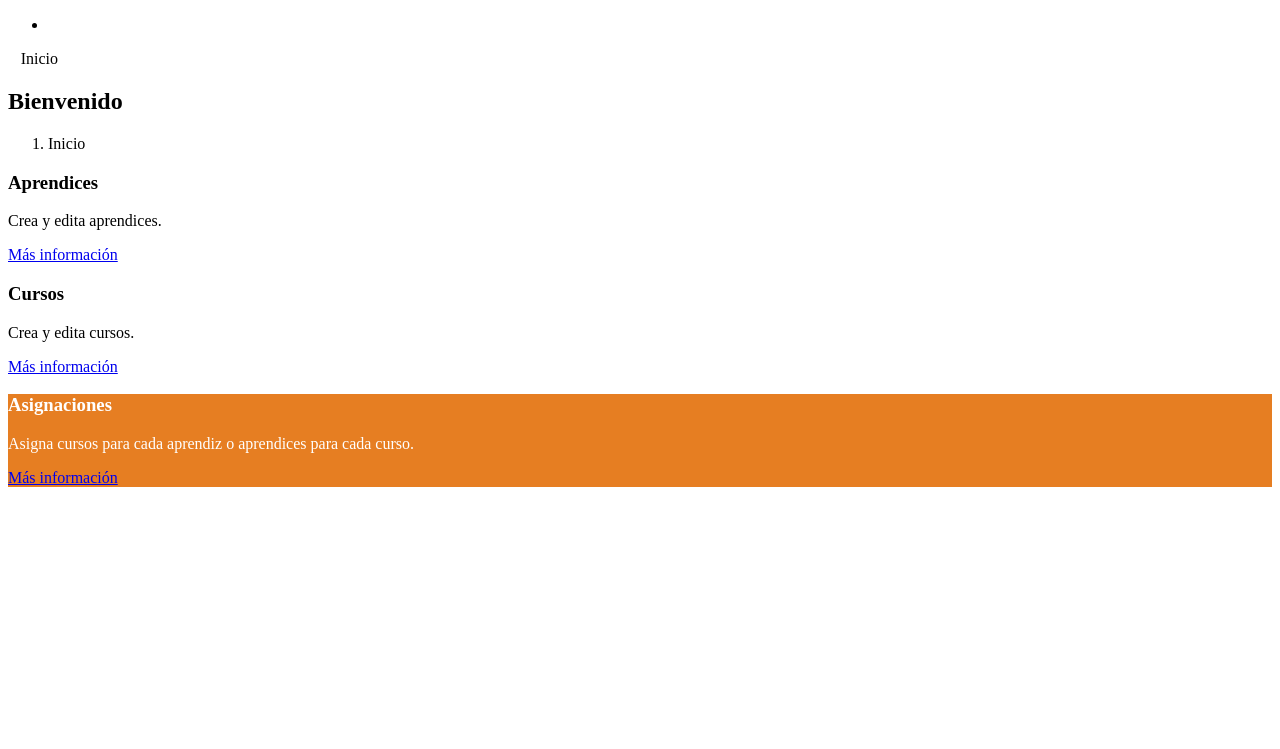
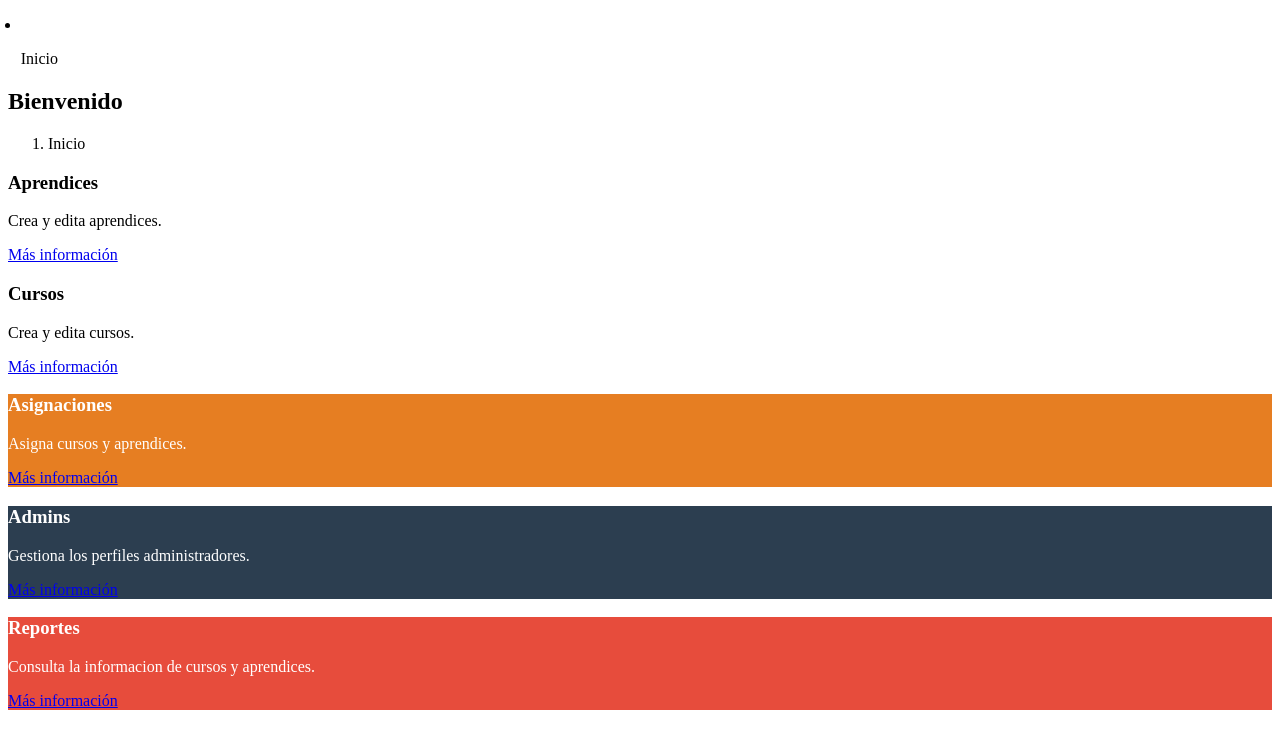
Before and after one commit to sebaslopezg/SENAP1, a PHP site: template views/home.php in a window 1280 px wide. Shown: the top 749 px of the page. Run offline with PHP 8.4, Linux system fonts and the light colour scheme; the template is opened without the code that fills it, so the values that code supplies are empty.

Commit message:
Mejoras en el front

```diff
--- a/views/home.php
+++ b/views/home.php
@@ -7,6 +7,7 @@
     <title>Inicio</title>
 
     <?php header_template(); ?>
+
 </head>
 
 <body class="hold-transition sidebar-mini">
@@ -14,7 +15,7 @@
         <!-- Barra de navegación -->
         <nav class="main-header navbar navbar-expand navbar-white navbar-light">
             <!-- Enlaces de navegación -->
-            <ul class="navbar-nav">
+            <ul class="navbar-nav" style="padding-left: 1%;">
                 <li class="nav-item">
                     <a class="nav-link" data-widget="pushmenu" href="#"><i class="fas fa-bars"></i></a>
                 </li>
@@ -32,7 +33,7 @@
                 <div class="container-fluid">
                     <div class="row mb-2">
                         <div class="col-sm-6">
-                            <h1>Bienvenido</h1>
+                            <h1><b>Bienvenido</b></h1>
                         </div>
                         <div class="col-sm-6" style="padding-right: 1.5%">
                             <ol class="breadcrumb float-sm-right">
@@ -79,12 +80,38 @@
                             <div class="small-box" style="color: white; background-color: #e67e22">
                                 <div class="inner">
                                     <h3>Asignaciones</h3>
-                                    <p>Asigna cursos para cada aprendiz o aprendices para cada curso.</p>
+                                    <p>Asigna cursos y aprendices.</p>
                                 </div>
                                 <div class="icon">
                                     <i class="fas fa-tasks"></i>
                                 </div>
                                 <a href="index.php?call=asignaciones" class="small-box-footer">Más información <i class="fas fa-arrow-circle-right"></i></a>
+                            </div>
+                        </div>
+
+                        <div class="col-lg-4 col-6">
+                            <div class="small-box" style="color: white; background-color: #2C3E50">
+                                <div class="inner">
+                                    <h3>Admins</h3>
+                                    <p>Gestiona los perfiles administradores.</p>
+                                </div>
+                                <div class="icon">
+                                    <i class="fas fa-user-cog"></i>
+                                </div>
+                                <a href="index.php?call=admins" class="small-box-footer">Más información <i class="fas fa-arrow-circle-right"></i></a>
+                            </div>
+                        </div>
+
+                        <div class="col-lg-4 col-6">
+                            <div class="small-box" style="color: white; background-color: #E74C3C">
+                                <div class="inner">
+                                    <h3>Reportes</h3>
+                                    <p>Consulta la informacion de cursos y aprendices.</p>
+                                </div>
+                                <div class="icon">
+                                    <i class="fas fa-flag"></i>
+                                </div>
+                                <a href="index.php?call=reportes" class="small-box-footer">Más información <i class="fas fa-arrow-circle-right"></i></a>
                             </div>
                         </div>
                     </div>
--- a/views/reportesView.php
+++ b/views/reportesView.php
@@ -29,10 +29,9 @@
         <!-- Content Wrapper -->
         <div class="content-wrapper">
 
-
             <section class="content-header">
                 <div class="container-fluid">
-                    <div class="row mb-2">
+                    <div class="row">
                         <div class="col-sm-4" style="padding-left: 1.2%">
                             <h1>Generar Reportes</h1>
                         </div>
```
Also changed, not shown: controllers/Asignar.php (+4 -4 lines), controllers/Reportes.php (+16 -15 lines), views/CursosView.php (+3 -7 lines), views/aprendicesView.php (+17 -4 lines), views/loginView.php (+7 -7 lines), views/template/header.php (+20 -0 lines).
